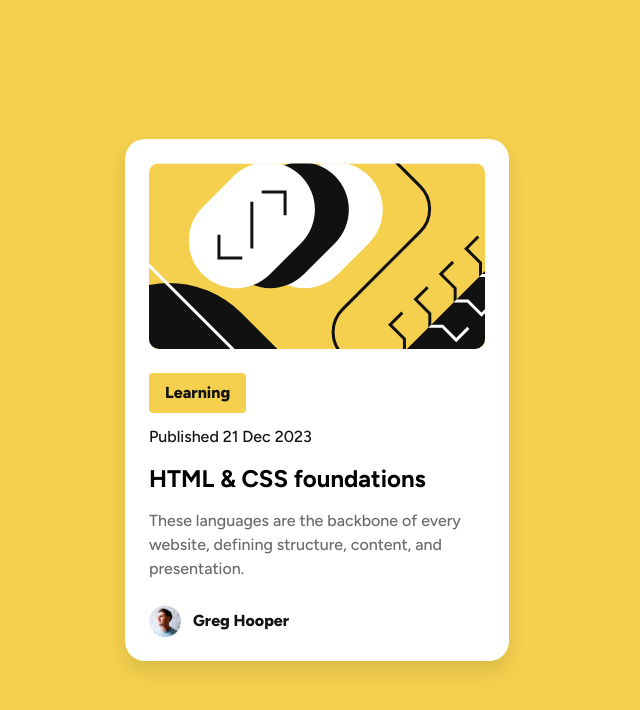
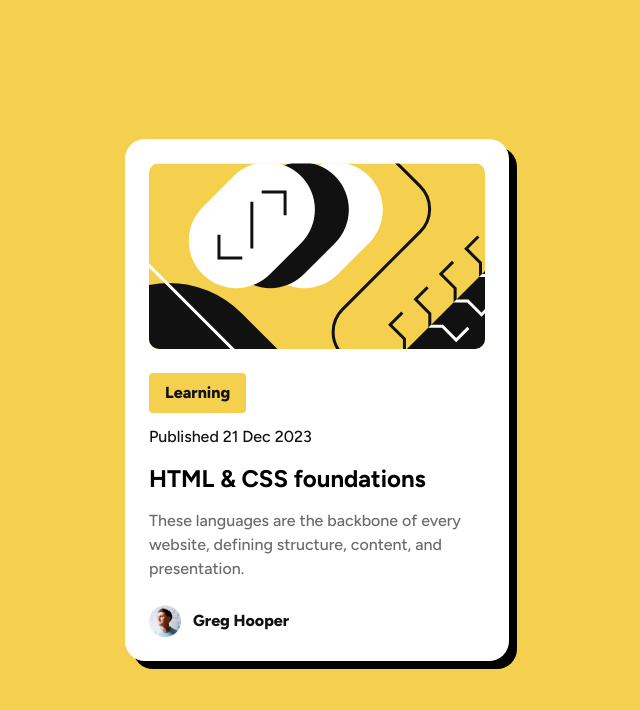
Before and after one commit to mwinn616/blog-preview-card-main, a plain HTML site: page index.html in a window 1280 px wide. Shown: the whole page, without its empty margins (323-963 px from the left). Drawn offline with Linux system fonts and the light colour scheme.

Commit message:
Added box-shadow to card

```diff
--- a/styles.css
+++ b/styles.css
@@ -91,11 +91,11 @@ img {
     width: 384px;
     height: 522px;
     border-radius: 20px;
-    box-shadow: 0 10px 20px rgba(0, 0, 0, 0.1);
     overflow: hidden;
     display: flex;
     flex-direction: column;
     padding: 24px;
+   box-shadow: 8px 8px 0px 0px black;
 }
 
 .card-text {
```
Also changed, not shown: assets/images/blog-card.jpg.
